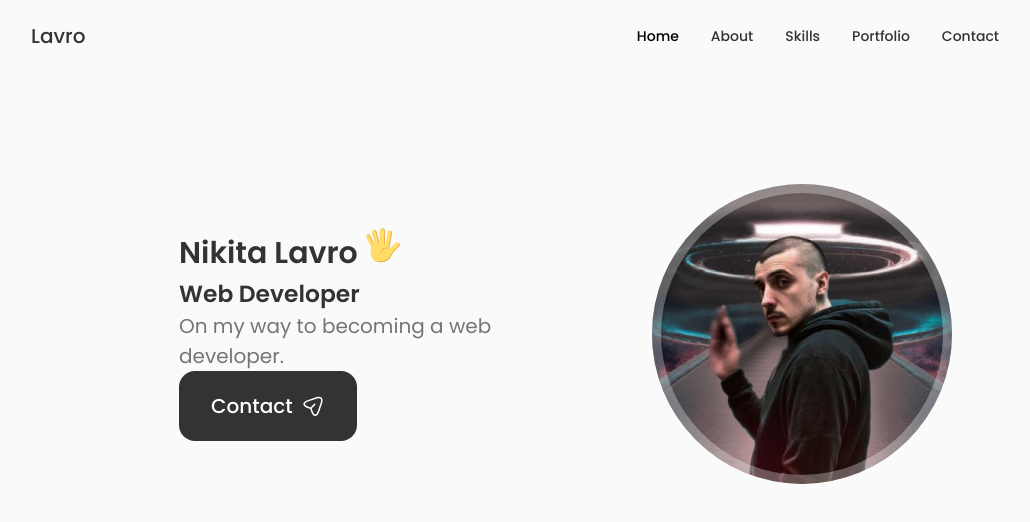
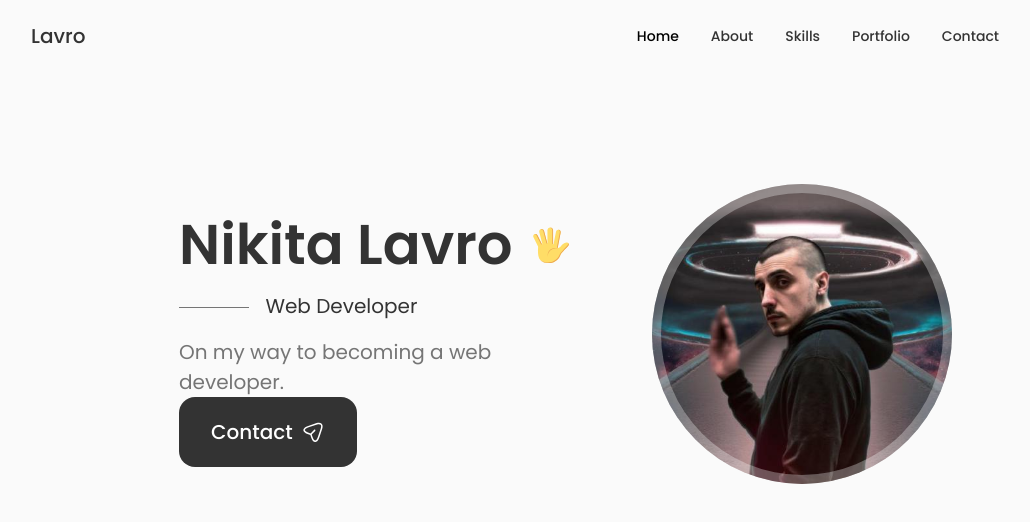
Before and after one commit to NikitaLavro/Portfolio-Project, a React (Vite) app in the folder react-portfolio/: page / in a window 1280 px wide. Shown: the top 522 px of the page, without its empty margins (125-1155 px from the left). Built offline with nearby package versions, Linux system fonts and the light colour scheme.

Commit message:
home__title, home__subtitle, home__subtitle::before, home__hand styles

```diff
--- a/react-portfolio/src/components/Home/Home.css
+++ b/react-portfolio/src/components/Home/Home.css
@@ -20,6 +20,35 @@
   color: var(--title-color-dark);
 }
 
+.home__title {
+  font-size: var(--big-font-size);
+  margin-bottom: var(--mb-0-25);
+}
+
+.home__hand {
+  width: 38px;
+  height: 38px;
+  margin-left: 0.4rem;
+}
+
+.home__subtitle {
+  position: relative;
+  font-size: var(--h3-font-size);
+  padding-left: 5.4rem;
+  font-weight: var(--font-normal);
+  margin-bottom: var(--mb-1);
+}
+
+.home__subtitle::before {
+  content: "";
+  position: absolute;
+  width: 70px;
+  height: 1px;
+  background-color: var(--text-color);
+  left: 0;
+  top: 1rem;
+}
+
 .home__img {
   background: url(../../assets//portrait.jpg);
   background-repeat: no-repeat;
```
